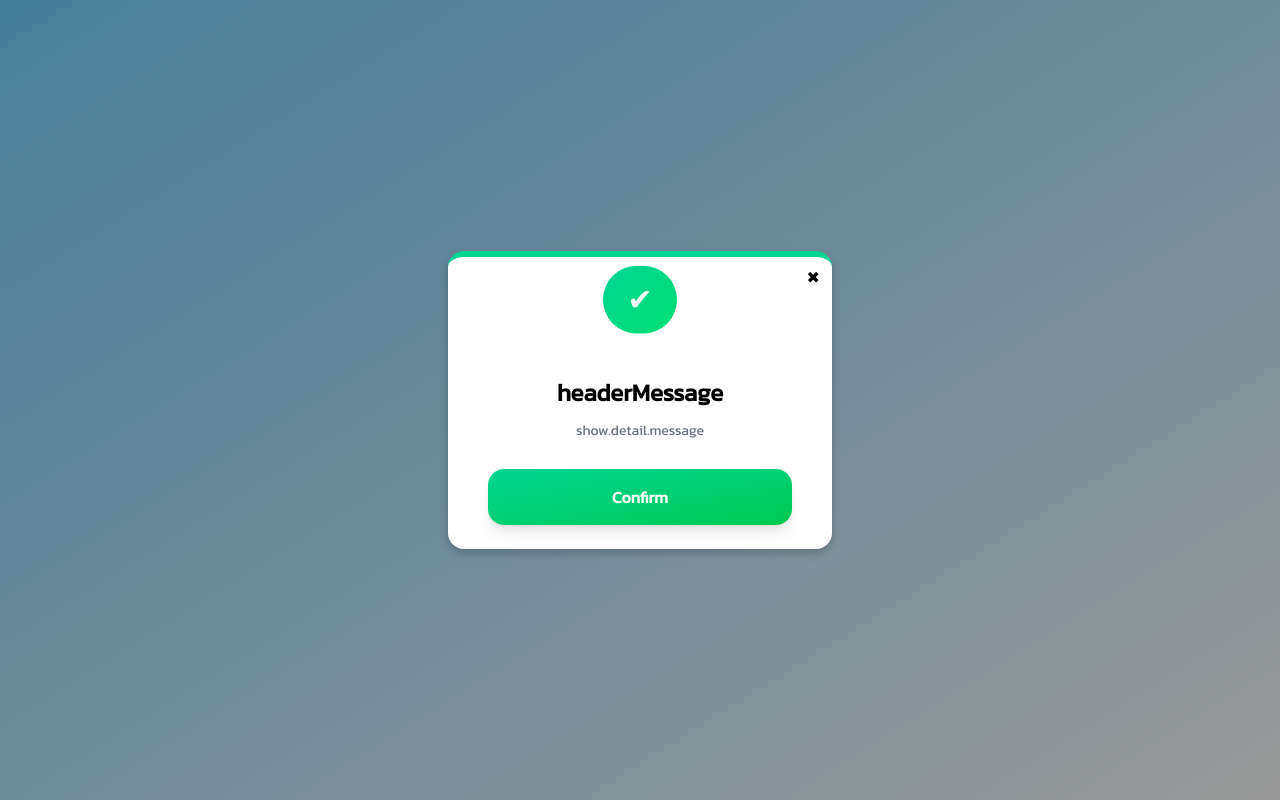
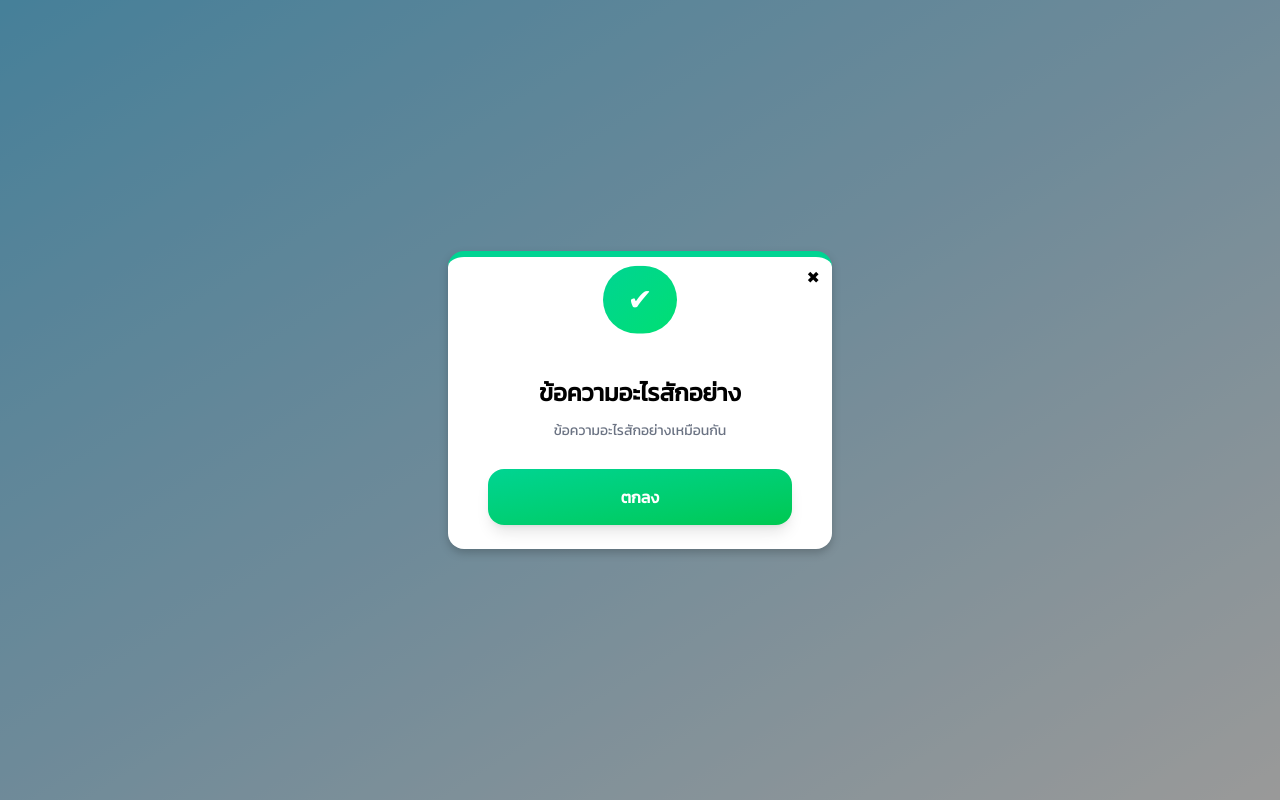
Before and after one commit to panuwit009/dtstock, a Next.js app: page /test/alert in a window 1280 px wide. Both pictures are taken after a click on the button "Test Show". Built offline with nearby package versions, Linux system fonts and the light colour scheme.

Commit message:
use React node in alert

```diff
--- a/src/app/test/alert/page.tsx
+++ b/src/app/test/alert/page.tsx
@@ -1,6 +1,11 @@
 "use client";
 import { useShow } from "@/app/utils/showcontext";
-import AlertPTB from "@/app/utils/alert";
+import {
+    AlertPTB,
+    AlertPTBIcon,
+    AlertPTBMessageSection, AlertPTBHeaderMessage, AlertPTBMessage,
+    AlertPTBConfirmButton
+} from "@/app/utils/alert";
 
 export default function TestAlert () {
     const { setShow } = useShow();
@@ -8,7 +13,23 @@ export default function TestAlert () {
     return (
     <>
     <div className="h-screen flex items-center justify-center">
-        <button onClick={() => setShow(<AlertPTB />)}
+        <button onClick={() =>
+            setShow
+            (
+            <AlertPTB>
+                <AlertPTBIcon className = "bg-gradient-to-br from-emerald-400 to-green-400">
+                    ✔
+                </AlertPTBIcon>
+                <AlertPTBMessageSection>
+                    <AlertPTBHeaderMessage>ข้อความอะไรสักอย่าง</AlertPTBHeaderMessage>
+                    <AlertPTBMessage>ข้อความอะไรสักอย่างเหมือนกัน</AlertPTBMessage>
+                </AlertPTBMessageSection>
+                <AlertPTBConfirmButton className = "bg-gradient-to-br from-emerald-400 to-green-500">
+                    ตกลง
+                </AlertPTBConfirmButton>
+            </AlertPTB>
+            )
+        }
         className="bg-blue-500 hover:bg-blue-700 text-white font-bold py-2 px-4 rounded">
             Test Show
         </button>
--- a/src/app/utils/alert.tsx
+++ b/src/app/utils/alert.tsx
@@ -1,59 +1,66 @@
 import { useShow } from './showcontext';
 
-export default function AlertPTB () {
+export function AlertPTB ( { children }: { children: React.ReactNode; } ) {
     const { setShow } = useShow();
 
-    // const styles = {
-    //     color: '',
-    //     icon: ''
-    // };
+    const overlay = <div className="fixed bg-black/40 inset-0 z-10" onClick={()=>setShow(null)} />;
 
-        // switch (show.detail.status) {
-        //     case 'success' :
-        //         styles.color = 'emerald-400';
-        //         styles.icon = '✔';
-        //         break;
-        //     case 'error' :
-        //         styles.color = 'red-400';
-        //         styles.icon = '✖';
-        //         break;
-        //     default :
-        //         styles.color = '';
-        //         styles.icon = '!';
-        // }
-        return (
+    return (
+        <>
+            {overlay}
 
-            <div className="fixed bg-black/40 inset-0 flex justify-center items-center z-10" onClick={()=>setShow(null)}>
+            <div className={`fixed top-1/2 left-1/2 -translate-x-1/2 -translate-y-1/2  z-11
+            bg-white rounded-2xl w-sm flex flex-col items-center space-y-7 px-10 py-6 drop-shadow-lg/20
+            border-t-6 border-emerald-400`}>
+                <div className='text-black absolute top-2 right-3 rounded-full hover:cursor-pointer'
+                onClick={()=>setShow(null)}>
+                    ✖
+                </div>
+                { children }
+            </div>
+        </>
+    );
+}
 
-                <div className={`bg-white rounded-2xl w-sm relative flex flex-col items-center space-y-7 px-10 py-6 drop-shadow-lg/20
-                                border-t-6 border-emerald-400`}>
+export function AlertPTBIcon ( { children, className }: { children: React.ReactNode; className?: string; } ) {
+    return (
+    <div className={`text-white text-3xl px-6 py-4 rounded-full animate-bounce ${className}`}>
+        { children }
+    </div>
+    );
+}
 
-                    <div className='text-black absolute top-2 right-3 rounded-full hover:cursor-pointer'
-                    onClick={()=>setShow(null)}>
-                        ✖
-                     </div>
+export function AlertPTBMessageSection ( { children }: { children: React.ReactNode; } ) {
+    return (
+    <div className='text-center space-y-3 hover:cursor-default'>
+        { children }
+    </div>
+    );
+}
 
-                    <div className={`text-white text-3xl bg-gradient-to-br from-emerald-400 to-green-400 px-6 py-4 rounded-full animate-bounce`}>
-                        ✔
-                    </div>
+export function AlertPTBHeaderMessage ( { children }: { children: React.ReactNode; } ) {
+    return (
+    <div className="text-black text-2xl font-semibold">
+        { children }
+    </div>
+    );
+}
 
-                    <div className='text-center space-y-3 hover:cursor-default'>
-                        <div className="text-black text-2xl font-semibold">
-                            headerMessage
-                        </div>
+export function AlertPTBMessage ( { children }: { children: React.ReactNode; } ) {
+    return (
+    <div className="text-gray-500 text-sm">
+        { children }
+    </div>
+    );
+}
 
-                        <div className="text-gray-500 text-sm">
-                            <>show.detail.message<br /></>
-                        </div>
-                    </div>
-
-                    <div className="w-full text-center bg-gradient-to-br from-emerald-400 to-green-500 text-white rounded-2xl shadow-lg p-4 font-semibold
-                                    translate duration-300 hover:cursor-pointer hover:scale-110 active:scale-95"
-                    onClick={()=>setShow(null)}>
-                       Confirm
-                    </div>
-
-                </div>
-            </div>
-        );
-    }
+export function AlertPTBConfirmButton ( { children, className }: { children: React.ReactNode; className?: string; } ) {
+    const { setShow } = useShow();
+    return (
+    <div className={`w-full text-center text-white rounded-2xl shadow-lg p-4 font-semibold
+        translate duration-300 hover:cursor-pointer hover:scale-110 active:scale-95 ${className}`}
+        onClick={()=>setShow(null)}>
+        { children }
+    </div>
+    );
+}
```
